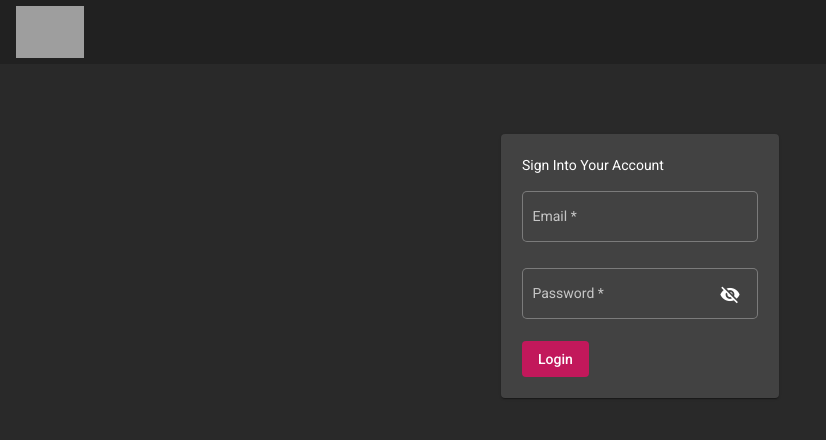
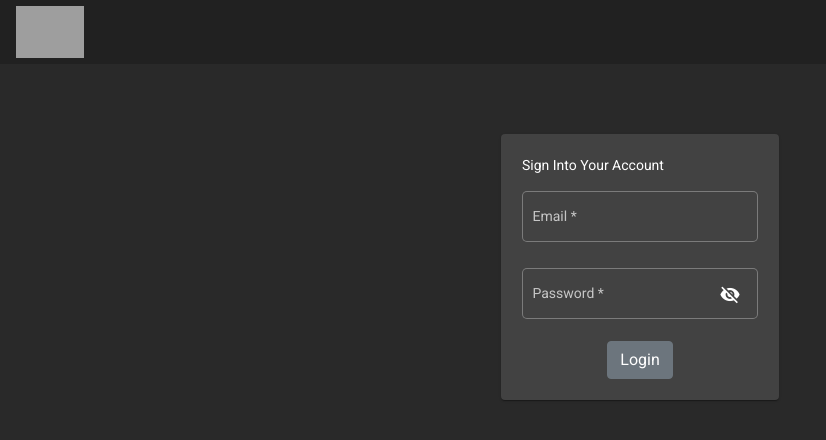
Before and after one commit to FranMackinlay/WAC, an Angular app: page / in a window 1280 px wide. Shown: the top 440 px of the page, without its empty margins (0-826 px from the left). Built offline with nearby package versions, Linux system fonts and the light colour scheme; grey boxes are pictures that could not be loaded.

Commit message:
FIX, login btn

```diff
--- a/src/app/components/login-component/login.component.html
+++ b/src/app/components/login-component/login.component.html
@@ -29,8 +29,8 @@
             </mat-error>
           </mat-form-field>
         </div>
-        <div class="submit-btn">
-          <button mat-flat-button color="primary">Login</button>
+        <div class="submit-btn df jucc">
+          <button class="btn btn-secondary">Login</button>
         </div>
       </form>
     </mat-card-content>
```
